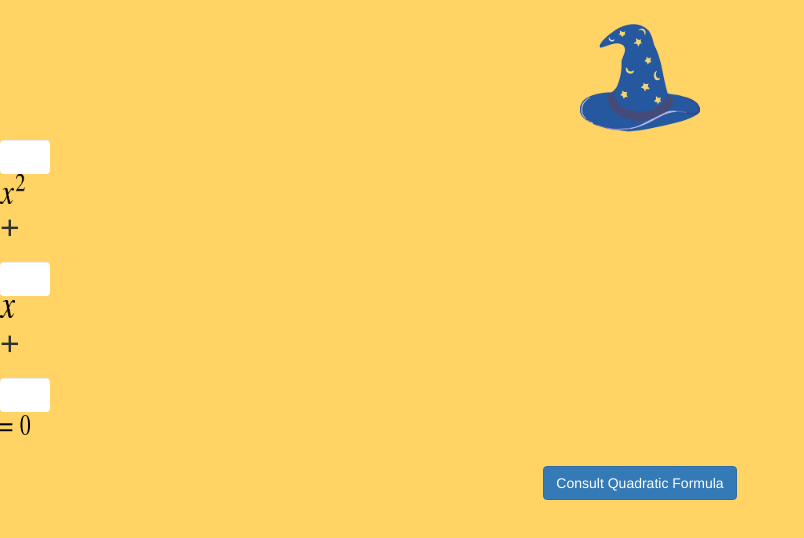
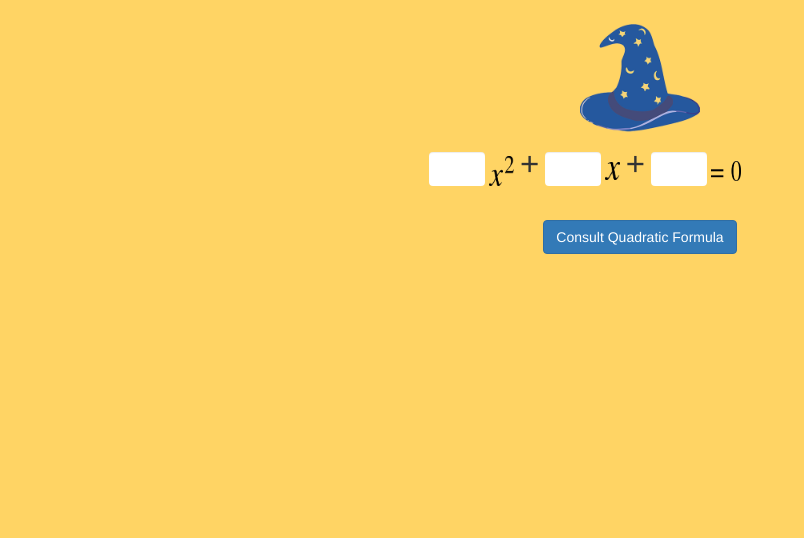
Before and after one commit to MainShayne233/quad-wizard, a plain HTML site: page www/index.html in a window 1280 px wide. Shown: the whole page, without its empty margins (0-804 px from the left). Drawn offline with nearby package versions, Linux system fonts and the light colour scheme; some packages are replaced by stand-ins of ours.

Commit message:
fixed layout and made buttons active but not functional

```diff
--- a/www/css/index.css
+++ b/www/css/index.css
@@ -1,11 +1,32 @@
 .arg-input{
-    text-align: right;
-    width: 50px;
-    border: none;
-    font-size: 100%;
+    width: 2.8em;
+    font-size: 20px;
+
 }
 
 .eq-pics{
+}
+
+.container{
+    text-align: center;
+    overflow: hidden;
+}
+
+.op_btn{
+    font-size: 33px;
+    width: .7em;
+    height: 1.5em;
+}
+
+.line-seg{
+    display: inline-block;
+    border: none;
+    margin: 0;
+    padding: 0;
+}
+
+
+#equation{
     border: none;
     margin: 0;
     padding: 0;
@@ -25,7 +46,6 @@ input{
 }
 
 body{
-    /*background-color: #e3e3e3;*/
     background-color: #FFD464;
 }
 
@@ -36,21 +56,7 @@ input, textarea{
 
 
 
-.line{
-}
 
-.equation{
-    position: inline-block;
-    color: #30302F;
-    font-size: 120%;
-}
-
-.op_btn{
-    background-color: transparent;
-    background-repeat:no-repeat;
-    border: none;
-    font-size: 200%;
-}
 
 .quad_submit{
     text-align:center;
--- a/www/index.html
+++ b/www/index.html
@@ -50,27 +50,23 @@
 
     <img src="img/hat.png" id="wizhat" height="120" width="120">
 
-    <div class="equation">
-        <form>
+    <div class="container" id="equation">
 
-                <input class="arg-input form-control" type="number" id="a">
+                <input class="arg-input form-control line-seg" type="number" id="a">
 
-                <img src="img/a.png" class="eq-pics" id="a_pic" height="30" width="25">
+                <img src="img/a.png" class="eq-pics line-seg" id="a_pic" height="30" width="25">
 
+                <p class="op_btn line-seg" id="op1" onclick="sign_switch('op1')" >+</p>
 
-                <p class="op_btn" id="op1" onclick="sign_switch('op1')" >+</p>
+                <input class="arg-input form-control line-seg" type="number" id="b">
 
-                <input class="arg-input form-control" type="number" id="b">
+                <img src="img/b.png" class="eq-pics line-seg" id="b_pic" height="18" width="15">
 
-                <img src="img/b.png" class="eq-pics" id="b_pic" height="18" width="15">
+                <p class="op_btn line-seg" id="op2" onclick="sign_switch('op2')" >+</p>
 
+                <input class="arg-input form-control line-seg" type="number" id="c">
 
-                <p class="op_btn" id="op2" onclick="sign_switch('op2')" >+</p>
-
-
-                <input class="arg-input form-control" type="number" id="c">
-
-                <img src="img/c.png" class="eq-pics" id="c_pic" height="20" width="30">
+                <img src="img/c.png" class="eq-pics line-seg" id="c_pic" height="20" width="30">
 
     </div>
 
@@ -79,6 +75,8 @@
     </div>
 
     <p class="solution_display" id="solutions"></p>
+
+    </body>
 
 
     <script>
```
Also changed, not shown: 6 other files.
